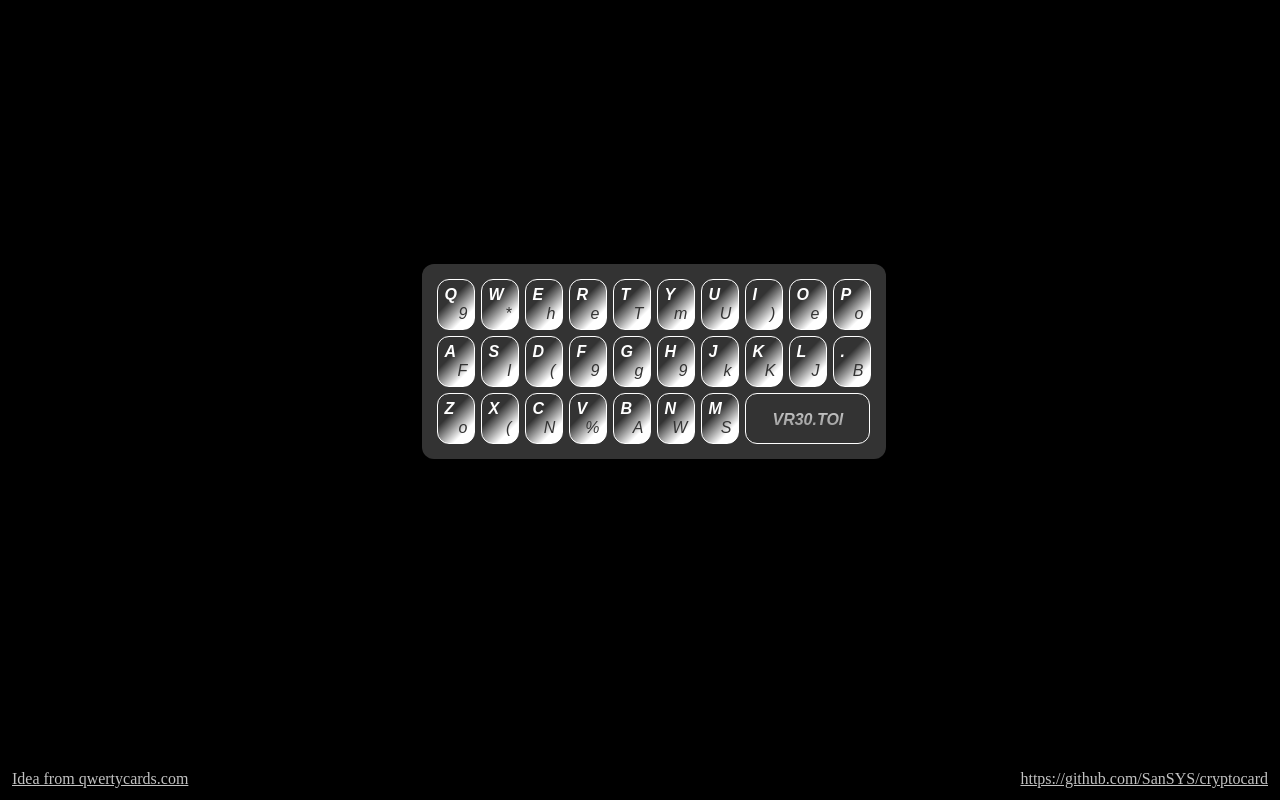
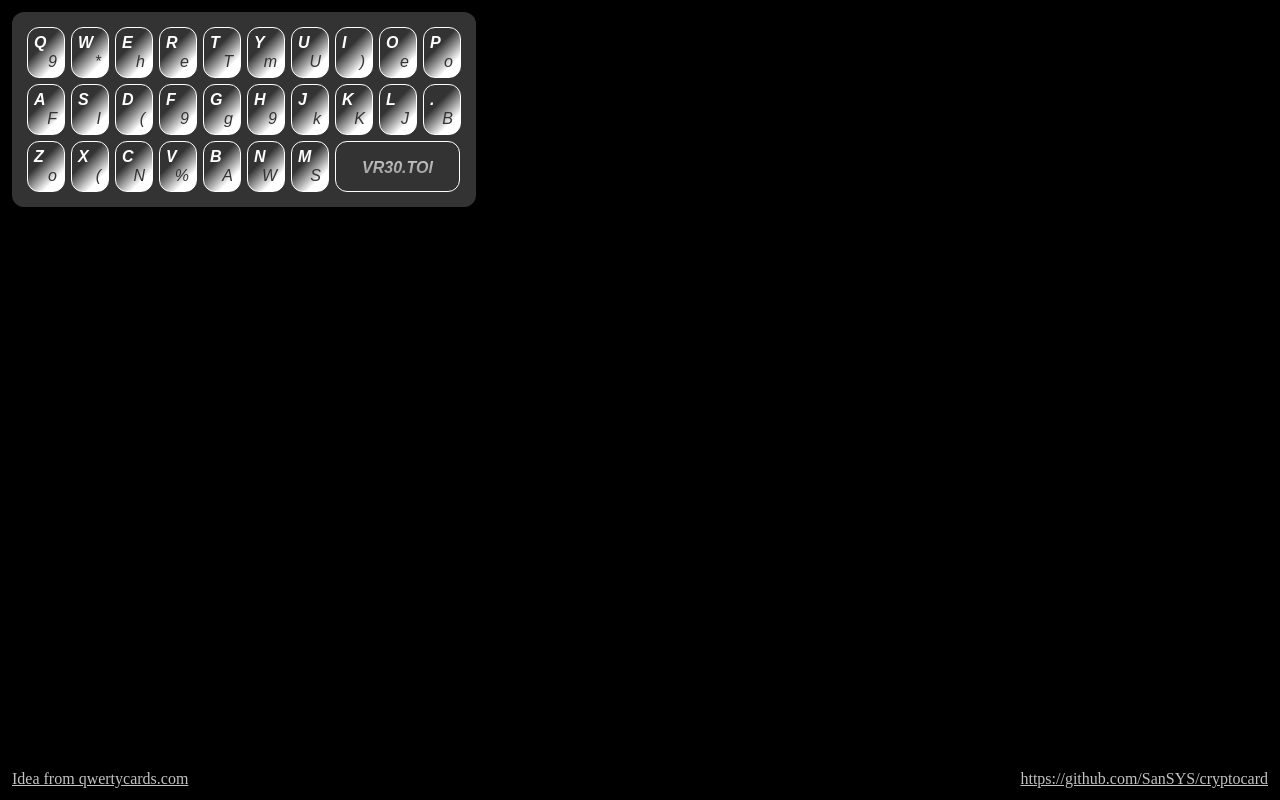
Before and after one commit to SanSYS/cryptocard, a plain HTML site: page index.html in a window 1280 px wide. Drawn offline with Linux system fonts and the light colour scheme.

Commit message:
Update index.html

```diff
--- a/index.html
+++ b/index.html
@@ -14,8 +14,8 @@ div.card{
   min-width:435px;
   border-radius:12px;
   position: absolute;
-  left: 33%;
-  top: 33%;
+  left: 12px;
+  top: 12px;
 }
 div {
   float:left;
```
